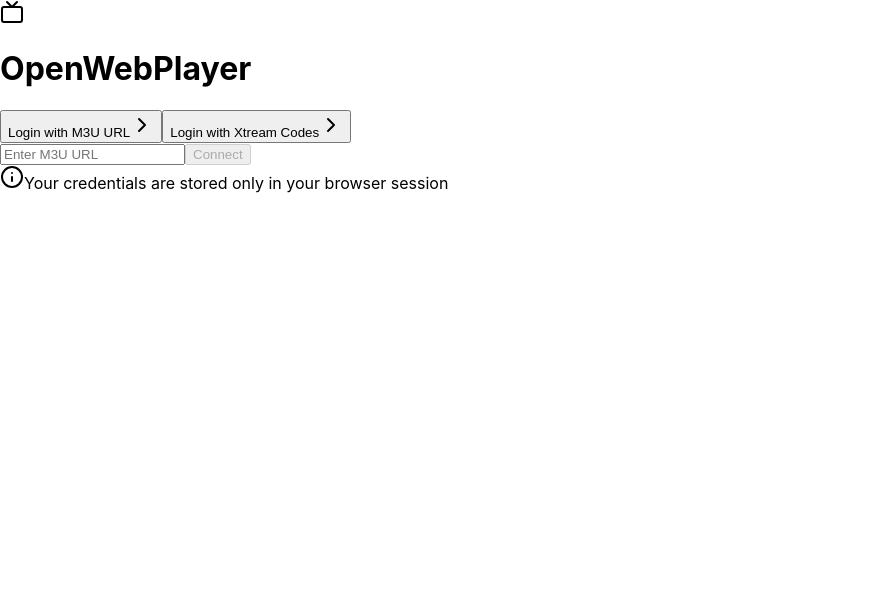
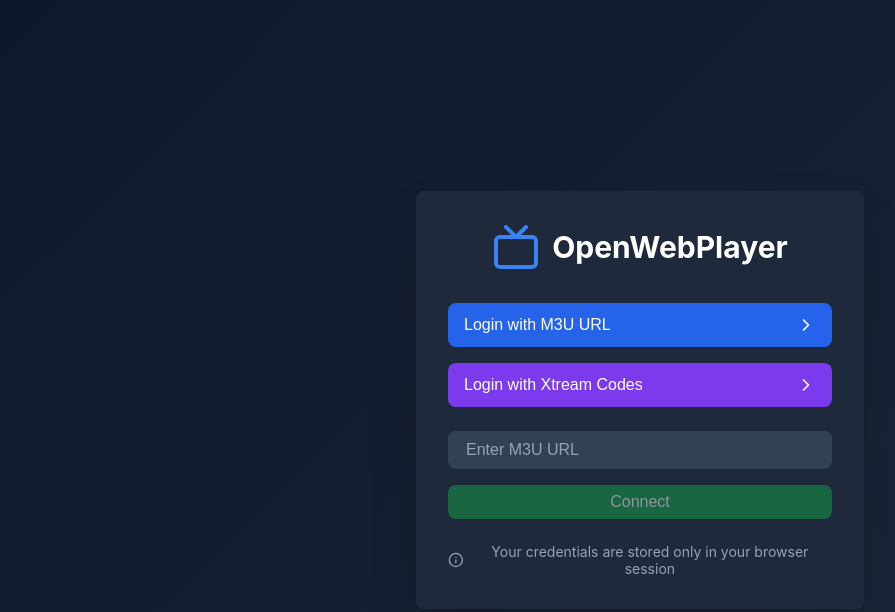
Before and after one commit to michaelrobgrove/OpenWebPlayer, a React (Create React App) app: page / in a window 1280 px wide. Both pictures are taken after a click on the button "Login with M3U URL". Shown: the top 612 px of the page, without its empty margins (0-895 px from the left). Built offline with nearby package versions, Linux system fonts and the light colour scheme; the HTML template or start-up script is replaced by a standard one.

Commit message:
Refactor App.js for improved structure and styling

```diff
--- a/src/App.js
+++ b/src/App.js
@@ -1,5 +1,6 @@
 import React, { useState, useEffect, useRef } from 'react';
-import { Search, Tv, Settings, Play, X, ChevronRight, Info } from 'lucide-react';
+import { Search, Tv, Play, ChevronRight, Info } from 'lucide-react';
+import './App.css';
 
 const OpenWebPlayer = () => {
   const [loginType, setLoginType] = useState(null);
@@ -125,10 +126,12 @@
       sessionStorage.setItem('iptv_session', JSON.stringify({ type: 'xtream', url, user, pass }));
       setLoginType('xtream');
 
-      const epgResponse = await fetch(`${baseUrl}/player_api.php?username=${user}&password=${pass}&action=get_simple_data_table&stream_id=${parsed[0]?.id}`);
-      const epg = await epgResponse.json();
-      if (epg.epg_listings) {
-        processXtreamEPG(epg.epg_listings);
+      if (parsed.length > 0) {
+        const epgResponse = await fetch(`${baseUrl}/player_api.php?username=${user}&password=${pass}&action=get_simple_data_table&stream_id=${parsed[0]?.id}`);
+        const epg = await epgResponse.json();
+        if (epg.epg_listings) {
+          processXtreamEPG(epg.epg_listings);
+        }
       }
     } catch (e) {
       setError('Failed to connect to Xtream Codes: ' + e.message);
@@ -223,45 +226,45 @@
 
   if (!loginType) {
     return (
-      <div className="min-h-screen bg-gradient-to-br from-slate-900 to-slate-800 flex items-center justify-center p-4">
-        <div className="max-w-md w-full bg-slate-800 rounded-lg shadow-2xl p-8">
-          <div className="flex items-center justify-center mb-8">
-            <Tv className="w-12 h-12 text-blue-500 mr-3" />
-            <h1 className="text-3xl font-bold text-white">OpenWebPlayer</h1>
+      <div className="login-container">
+        <div className="login-card">
+          <div className="logo-header">
+            <Tv className="logo-icon" />
+            <h1 className="logo-text">OpenWebPlayer</h1>
           </div>
 
-          <div className="space-y-4">
+          <div className="button-group">
             <button
               onClick={() => setShowSettings('m3u')}
-              className="w-full bg-blue-600 hover:bg-blue-700 text-white py-3 px-4 rounded-lg transition flex items-center justify-between"
+              className="login-button m3u-button"
             >
               <span>Login with M3U URL</span>
-              <ChevronRight className="w-5 h-5" />
+              <ChevronRight className="chevron-icon" />
             </button>
 
             <button
               onClick={() => setShowSettings('xtream')}
-              className="w-full bg-purple-600 hover:bg-purple-700 text-white py-3 px-4 rounded-lg transition flex items-center justify-between"
+              className="login-button xtream-button"
             >
               <span>Login with Xtream Codes</span>
-              <ChevronRight className="w-5 h-5" />
+              <ChevronRight className="chevron-icon" />
             </button>
           </div>
 
           {showSettings === 'm3u' && (
-            <div className="mt-6 space-y-4">
+            <div className="settings-form">
               <input
                 type="url"
                 value={m3uUrl}
                 onChange={(e) => setM3uUrl(e.target.value)}
                 onKeyPress={(e) => e.key === 'Enter' && handleM3UConnect()}
                 placeholder="Enter M3U URL"
-                className="w-full bg-slate-700 text-white px-4 py-2 rounded-lg focus:ring-2 focus:ring-blue-500 outline-none"
+                className="input-field"
               />
               <button
                 onClick={handleM3UConnect}
                 disabled={loading || !m3uUrl}
-                className="w-full bg-green-600 hover:bg-green-700 text-white py-2 px-4 rounded-lg transition disabled:opacity-50"
+                className="connect-button"
               >
                 {loading ? 'Loading...' : 'Connect'}
               </button>
@@ -269,20 +272,20 @@
           )}
 
           {showSettings === 'xtream' && (
-            <div className="mt-6 space-y-4">
+            <div className="settings-form">
               <input
                 type="url"
                 value={xtreamUrl}
                 onChange={(e) => setXtreamUrl(e.target.value)}
                 placeholder="Server URL"
-                className="w-full bg-slate-700 text-white px-4 py-2 rounded-lg focus:ring-2 focus:ring-purple-500 outline-none"
+                className="input-field"
               />
               <input
                 type="text"
                 value={xtreamUser}
                 onChange={(e) => setXtreamUser(e.target.value)}
                 placeholder="Username"
-                className="w-full bg-slate-700 text-white px-4 py-2 rounded-lg focus:ring-2 focus:ring-purple-500 outline-none"
+                className="input-field"
               />
               <input
                 type="password"
@@ -290,12 +293,12 @@
                 onChange={(e) => setXtreamPass(e.target.value)}
                 onKeyPress={(e) => e.key === 'Enter' && handleXtreamConnect()}
                 placeholder="Password"
-                className="w-full bg-slate-700 text-white px-4 py-2 rounded-lg focus:ring-2 focus:ring-purple-500 outline-none"
+                className="input-field"
               />
               <button
                 onClick={handleXtreamConnect}
                 disabled={loading || !xtreamUrl || !xtreamUser || !xtreamPass}
-                className="w-full bg-green-600 hover:bg-green-700 text-white py-2 px-4 rounded-lg transition disabled:opacity-50"
+                className="connect-button"
               >
                 {loading ? 'Connecting...' : 'Connect'}
               </button>
@@ -303,13 +306,13 @@
           )}
 
           {error && (
-            <div className="mt-4 bg-red-500 bg-opacity-20 border border-red-500 text-red-200 px-4 py-3 rounded-lg">
+            <div className="error-message">
               {error}
             </div>
           )}
 
-          <div className="mt-6 text-center text-slate-400 text-sm">
-            <Info className="w-4 h-4 inline mr-1" />
+          <div className="privacy-notice">
+            <Info className="info-icon" />
             Your credentials are stored only in your browser session
           </div>
         </div>
@@ -318,38 +321,35 @@
   }
 
   return (
-    <div className="min-h-screen bg-slate-900 text-white">
-      <header className="bg-slate-800 border-b border-slate-700 px-4 py-3 flex items-center justify-between">
-        <div className="flex items-center space-x-4">
-          <Tv className="w-8 h-8 text-blue-500" />
-          <h1 className="text-xl font-bold">OpenWebPlayer</h1>
+    <div className="app-container">
+      <header className="app-header">
+        <div className="header-left">
+          <Tv className="header-icon" />
+          <h1 className="header-title">OpenWebPlayer</h1>
         </div>
-        <button
-          onClick={logout}
-          className="bg-red-600 hover:bg-red-700 px-4 py-2 rounded-lg transition text-sm"
-        >
+        <button onClick={logout} className="logout-button">
           Logout
         </button>
       </header>
 
-      <div className="flex h-[calc(100vh-60px)]">
-        <aside className="w-80 bg-slate-800 border-r border-slate-700 flex flex-col">
-          <div className="p-4 space-y-4">
-            <div className="relative">
-              <Search className="absolute left-3 top-1/2 transform -translate-y-1/2 text-slate-400 w-5 h-5" />
+      <div className="main-content">
+        <aside className="sidebar">
+          <div className="sidebar-controls">
+            <div className="search-container">
+              <Search className="search-icon" />
               <input
                 type="text"
                 value={searchQuery}
                 onChange={(e) => setSearchQuery(e.target.value)}
                 placeholder="Search channels..."
-                className="w-full bg-slate-700 text-white pl-10 pr-4 py-2 rounded-lg focus:ring-2 focus:ring-blue-500 outline-none"
+                className="search-input"
               />
             </div>
 
             <select
               value={selectedCategory}
               onChange={(e) => setSelectedCategory(e.target.value)}
-              className="w-full bg-slate-700 text-white px-4 py-2 rounded-lg focus:ring-2 focus:ring-blue-500 outline-none"
+              className="category-select"
             >
               <option value="all">All Categories</option>
               {categories.map(cat => (
@@ -358,60 +358,58 @@
             </select>
           </div>
 
-          <div className="flex-1 overflow-y-auto">
+          <div className="channel-list">
             {filteredChannels.map(channel => (
               <button
                 key={channel.id}
                 onClick={() => playChannel(channel)}
-                className={`w-full p-3 border-b border-slate-700 hover:bg-slate-700 transition text-left flex items-center space-x-3 ${
-                  currentChannel?.id === channel.id ? 'bg-slate-700' : ''
-                }`}
+                className={`channel-item ${currentChannel?.id === channel.id ? 'active' : ''}`}
               >
                 {channel.logo ? (
-                  <img src={channel.logo} alt="" className="w-10 h-10 rounded object-cover" />
+                  <img src={channel.logo} alt="" className="channel-logo" />
                 ) : (
-                  <div className="w-10 h-10 bg-slate-600 rounded flex items-center justify-center">
-                    <Tv className="w-5 h-5 text-slate-400" />
+                  <div className="channel-logo-placeholder">
+                    <Tv className="placeholder-icon" />
                   </div>
                 )}
-                <div className="flex-1 min-w-0">
-                  <div className="font-medium truncate">{channel.name}</div>
-                  <div className="text-xs text-slate-400 truncate">{channel.category}</div>
+                <div className="channel-info">
+                  <div className="channel-name">{channel.name}</div>
+                  <div className="channel-category">{channel.category}</div>
                 </div>
               </button>
             ))}
           </div>
         </aside>
 
-        <main className="flex-1 flex flex-col bg-black">
+        <main className="video-section">
           {currentChannel ? (
             <>
-              <div className="flex-1 flex items-center justify-center bg-black">
+              <div className="video-container">
                 <video
                   ref={videoRef}
                   controls
-                  className="w-full h-full"
+                  className="video-player"
                   autoPlay
                 >
                   Your browser does not support video playback.
                 </video>
               </div>
 
-              <div className="bg-slate-800 px-6 py-4 border-t border-slate-700">
-                <div className="flex items-start space-x-4">
+              <div className="now-playing">
+                <div className="now-playing-content">
                   {currentChannel.logo && (
-                    <img src={currentChannel.logo} alt="" className="w-16 h-16 rounded object-cover" />
+                    <img src={currentChannel.logo} alt="" className="now-playing-logo" />
                   )}
-                  <div className="flex-1">
-                    <h2 className="text-xl font-bold">{currentChannel.name}</h2>
-                    <p className="text-slate-400 text-sm">{currentChannel.category}</p>
+                  <div className="now-playing-info">
+                    <h2 className="now-playing-title">{currentChannel.name}</h2>
+                    <p className="now-playing-category">{currentChannel.category}</p>
                     {getCurrentEPG(currentChannel) && (
-                      <div className="mt-2 text-sm">
-                        <div className="font-semibold text-blue-400">
+                      <div className="epg-info">
+                        <div className="epg-title">
                           {getCurrentEPG(currentChannel).title}
                         </div>
                         {getCurrentEPG(currentChannel).desc && (
-                          <div className="text-slate-400 mt-1">
+                          <div className="epg-desc">
                             {getCurrentEPG(currentChannel).desc}
                           </div>
                         )}
@@ -422,11 +420,9 @@
               </div>
             </>
           ) : (
-            <div className="flex-1 flex items-center justify-center text-slate-400">
-              <div className="text-center">
-                <Play className="w-16 h-16 mx-auto mb-4 opacity-50" />
-                <p>Select a channel to start watching</p>
-              </div>
+            <div className="empty-state">
+              <Play className="empty-icon" />
+              <p>Select a channel to start watching</p>
             </div>
           )}
         </main>
```
